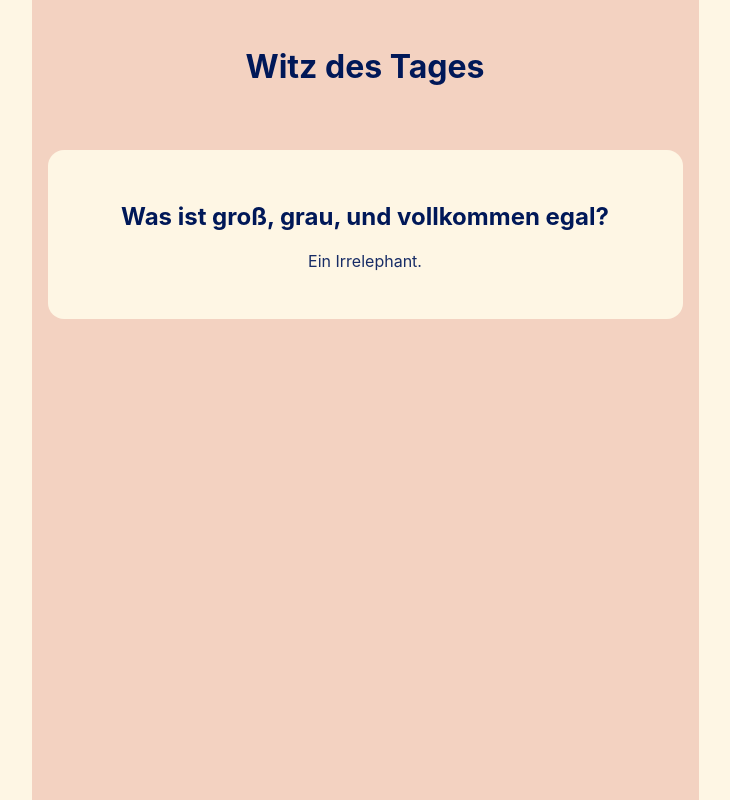
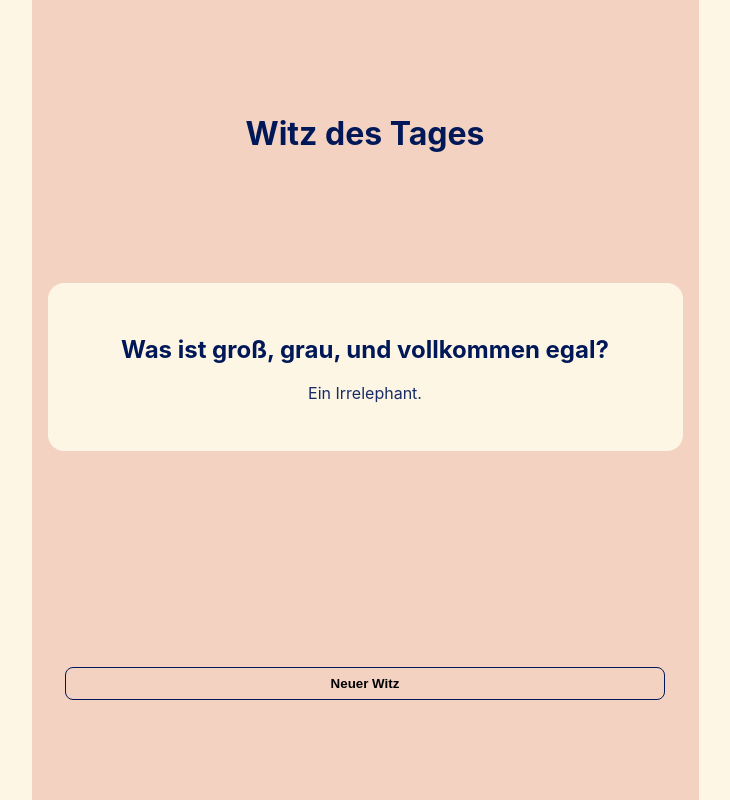
Before and after one commit to PReichetanz/joke-of-the-day, a React (Create React App) app: page / in a window 1280 px wide. Shown: the whole page, without its empty margins (275-1005 px from the left). Built offline with nearby package versions, Linux system fonts and the light colour scheme.

Commit message:
Refactor: JokeOfTheDay page and random button

```diff
--- a/src/components/JokeGenerator.tsx
+++ b/src/components/JokeGenerator.tsx
@@ -1,13 +1,15 @@
-import React, { useEffect } from 'react';
-import useJokes from '../hooks/useJokes';
+import React from 'react';
+import { Joke } from '../lib/types';
 import Card from './Card';
 
-export default function JokeGenerator(): JSX.Element {
-  const { jokeOfTheDay, getRandomJoke } = useJokes();
+type JokeGeneratorProps = {
+  jokeOfTheDay: Joke;
+};
 
-  useEffect(() => {
-    getRandomJoke();
-  }, []);
+export default function JokeGenerator({
+  jokeOfTheDay,
+}: JokeGeneratorProps): JSX.Element {
+  console.log('jokeOfTheDay in JokeGenerator', jokeOfTheDay);
 
   return <Card joke={jokeOfTheDay} />;
 }
--- a/src/hooks/useJokes.ts
+++ b/src/hooks/useJokes.ts
@@ -8,7 +8,10 @@ export default function useJokes() {
     question: '',
     answer: '',
   });
+  console.log('jokeOfTheDay:', jokeOfTheDay);
+
   function getRandomJoke() {
+    console.log('getRandomJoke was called');
     const randomIndex = getRandomIndex(0, jokes.length - 1);
     setJokeOfTheDay(jokes[randomIndex]);
   }
--- a/src/pages/JokeOfTheDay.tsx
+++ b/src/pages/JokeOfTheDay.tsx
@@ -1,20 +1,32 @@
-import React from 'react';
+import React, { useEffect } from 'react';
 import styled from 'styled-components';
+import Button from '../components/Button';
 import Header from '../components/Header';
 import JokeGenerator from '../components/JokeGenerator';
+import useJokes from '../hooks/useJokes';
 
 export default function JokeOfTheDay(): JSX.Element {
+  const { jokeOfTheDay, getRandomJoke } = useJokes();
+
+  useEffect(() => {
+    getRandomJoke();
+  }, []);
+
   return (
     <PageContainer>
       <Header />
       <main>
-        <JokeGenerator />
+        <JokeGenerator jokeOfTheDay={jokeOfTheDay} />
       </main>
+      <footer>
+        <Button onClick={getRandomJoke}>Neuer Witz</Button>
+      </footer>
     </PageContainer>
   );
 }
 
 const PageContainer = styled.div`
   display: grid;
-  grid-template-rows: 2fr 3fr;
+  grid-template-rows: 2fr 3fr 1fr;
+  height: 100vh;
 `;
```
